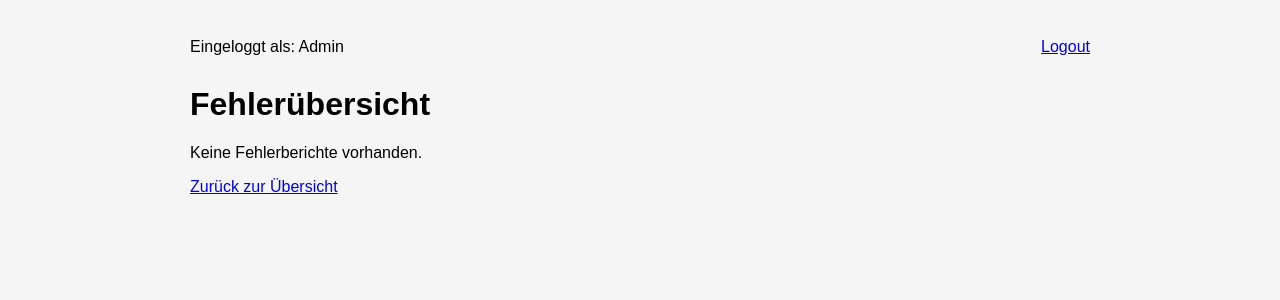
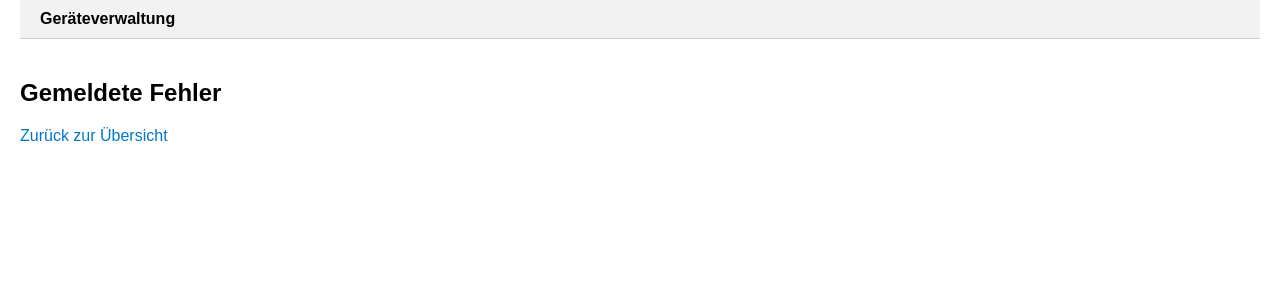
Before and after one commit to FlorBoy47/flask-qrcode, a Flask app: page /admin/fehler in a window 1280 px wide. Shown: the top 300 px of the page. Run offline with Flask 3, Linux system fonts and the light colour scheme; the visitor is signed in with stand-in values (Sample User, id 1).

Commit message:
update: neue Felder für Benutzer & Admin, Problem-Markierung

```diff
--- a/app.py
+++ b/app.py
@@ -2,24 +2,12 @@ from flask import Flask, render_template, request, redirect, url_for, flash, ses
 from flask_sqlalchemy import SQLAlchemy
 from models import db, Geraet, Notiz, AdminNotiz, Fehlerbericht
 from datetime import datetime
+import os
 
 app = Flask(__name__)
 app.config['SQLALCHEMY_DATABASE_URI'] = 'sqlite:///datenbank.db'
 app.secret_key = 'dein_geheimer_schluessel'
 db.init_app(app)
-
-import os
-
-if __name__ == '__main__':
-    with app.app_context():
-        db_path = os.path.join(app.instance_path, 'datenbank.db')
-        os.makedirs(app.instance_path, exist_ok=True)
-        if os.path.exists(db_path):
-            os.remove(db_path)
-        db.create_all()
-    app.run(debug=True)
-
-
 
 # Dummy-Login-Daten
 users = {
@@ -27,30 +15,25 @@ users = {
     "acaris": "acarispass"
 }
 
-# Login-Seite
 @app.route('/login', methods=['GET', 'POST'])
 def login():
     if request.method == 'POST':
         username = request.form.get('username')
         password = request.form.get('password')
-
         if username in users and users[username] == password:
             session['user'] = username
             flash("Erfolgreich eingeloggt!", "success")
             return redirect(url_for('index'))
         else:
             flash("Login fehlgeschlagen!", "error")
-
     return render_template('login.html')
 
-# Logout
 @app.route('/logout')
 def logout():
     session.pop('user', None)
     flash("Erfolgreich ausgeloggt!", "info")
     return redirect(url_for('login'))
 
-# Startseite: Geräteübersicht
 @app.route('/')
 def index():
     if 'user' not in session:
@@ -58,9 +41,8 @@ def index():
     geraete = Geraet.query.all()
     return render_template('index.html', geraete=geraete, user=session['user'])
 
-# Gerätedetails anzeigen
 @app.route('/geraet/<int:geraet_id>')
-def geraet_details(geraet_id):
+def geraet_detail(geraet_id):
     if 'user' not in session:
         return redirect(url_for('login'))
     geraet = Geraet.query.get_or_404(geraet_id)
@@ -69,19 +51,16 @@ def geraet_details(geraet_id):
     fehlerberichte = Fehlerbericht.query.filter_by(geraet_id=geraet.id).order_by(Fehlerbericht.erstellt_am.desc()).all()
     return render_template('geraet_detail.html', geraet=geraet, notizen=notizen, admin_notiz=admin_notiz, fehlerberichte=fehlerberichte, user=session['user'])
 
-# Fehler melden (Acaris)
 @app.route('/fehler-melden/<int:geraet_id>', methods=['GET', 'POST'])
 def fehler_melden(geraet_id):
     if 'user' not in session or session['user'] != 'acaris':
         return redirect(url_for('login'))
-
     geraet = Geraet.query.get_or_404(geraet_id)
     if request.method == 'POST':
         beschreibung = request.form.get('beschreibung')
         if not beschreibung:
             flash("Bitte eine Beschreibung eingeben.", "error")
             return redirect(request.url)
-
         neuer_fehler = Fehlerbericht(
             geraet_id=geraet.id,
             user="Acaris",
@@ -90,36 +69,33 @@ def fehler_melden(geraet_id):
         db.session.add(neuer_fehler)
         db.session.commit()
         flash("Fehler wurde gemeldet.", "success")
-        return redirect(url_for('geraet_details', geraet_id=geraet.id))
-
+        return redirect(url_for('geraet_detail', geraet_id=geraet.id))
     return render_template('fehler_melden.html', geraet=geraet)
 
-# Admin: Fehlerübersicht + Fehler erledigen
 @app.route('/admin/fehler', methods=['GET', 'POST'])
 def admin_fehler():
     if 'user' not in session or session['user'] != 'admin':
         return redirect(url_for('login'))
-
     fehlerliste = Fehlerbericht.query.order_by(Fehlerbericht.erstellt_am.desc()).all()
     if request.method == 'POST':
         fehler_id = request.form.get('fehler_id')
         kommentar = request.form.get('kommentar')
+        status = request.form.get('status')
         fehler = Fehlerbericht.query.get_or_404(fehler_id)
-        fehler.erledigt = True
+        fehler.status = status
         fehler.kommentar_admin = kommentar
-        fehler.erledigt_am = datetime.utcnow()
+        if status == "Erledigt":
+            fehler.erledigt = True
+            fehler.erledigt_am = datetime.utcnow()
         db.session.commit()
-        flash("Fehler als erledigt markiert.", "success")
+        flash("Fehlerstatus aktualisiert.", "success")
         return redirect(url_for('admin_fehler'))
-
     return render_template('admin_fehler.html', fehlerliste=fehlerliste)
 
-# Geräte erstellen (optional)
 @app.route('/geraet-erstellen', methods=['GET', 'POST'])
 def geraet_erstellen():
     if 'user' not in session or session['user'] != 'admin':
         return redirect(url_for('login'))
-
     if request.method == 'POST':
         name = request.form.get('name')
         beschreibung = request.form.get('beschreibung')
@@ -128,10 +104,9 @@ def geraet_erstellen():
             db.session.add(neues_geraet)
             db.session.commit()
             return redirect(url_for('index'))
-
     return render_template('geraet_erstellen.html')
 
 if __name__ == '__main__':
-   # with app.app_context():
-    #    db.create_all()
+    with app.app_context():
+        db.create_all()
     app.run(debug=True)
--- a/templates/admin_fehler.html
+++ b/templates/admin_fehler.html
@@ -1,80 +1,40 @@
-<!DOCTYPE html>
-<html lang="de">
-<head>
-  <meta charset="UTF-8">
-  <title>Fehlerübersicht (Admin)</title>
-  <style>
-    body {
-      font-family: Arial, sans-serif;
-      padding: 30px;
-      background-color: #f5f5f5;
-    }
-    .container {
-      max-width: 900px;
-      margin: auto;
-    }
-    .top-bar {
-      display: flex;
-      justify-content: space-between;
-      margin-bottom: 30px;
-    }
-    .fehlerbericht {
-      background-color: white;
-      padding: 15px;
-      margin-bottom: 20px;
-      border-radius: 8px;
-      box-shadow: 0 0 5px gray;
-    }
-    textarea {
-      width: 100%;
-      height: 80px;
-    }
-    button {
-      padding: 10px;
-      background-color: #4CAF50;
-      color: white;
-      border: none;
-      border-radius: 5px;
-    }
-    .erledigt {
-      background-color: #e0ffe0;
-    }
-  </style>
-</head>
-<body>
-<div class="container">
-  <div class="top-bar">
-    <div>Eingeloggt als: Admin</div>
-    <div><a href="{{ url_for('logout') }}">Logout</a></div>
-  </div>
+{% extends 'layout.html' %}
 
-  <h1>Fehlerübersicht</h1>
+{% block content %}
+<h2>Gemeldete Fehler</h2>
 
 {% for fehler in fehlerliste %}
-  <div class="fehlerbericht {% if fehler.erledigt %}erledigt{% endif %}">
+<div class="card">
   <p><strong>Gerät:</strong> {{ fehler.geraet.name }}</p>
-    <p><strong>Gemeldet von:</strong> {{ fehler.user }}</p>
+  <p><strong>Von:</strong> {{ fehler.user }}</p>
   <p><strong>Am:</strong> {{ fehler.erstellt_am.strftime('%d.%m.%Y %H:%M') }}</p>
   <p><strong>Beschreibung:</strong> {{ fehler.beschreibung }}</p>
+  <p><strong>Status:</strong> {{ fehler.status }}</p>
 
-    {% if fehler.erledigt %}
-    <p><strong>Status:</strong> Erledigt</p>
-    <p><strong>Kommentar:</strong> {{ fehler.kommentar_admin }}</p>
+  {% if fehler.erledigt_am %}
   <p><strong>Erledigt am:</strong> {{ fehler.erledigt_am.strftime('%d.%m.%Y %H:%M') }}</p>
-    {% else %}
-    <form method="POST">
+  {% endif %}
+
+  {% if fehler.kommentar_admin %}
+  <p><strong>Admin-Kommentar:</strong> {{ fehler.kommentar_admin }}</p>
+  {% endif %}
+
+  <form method="POST" action="{{ url_for('admin_fehler') }}">
     <input type="hidden" name="fehler_id" value="{{ fehler.id }}">
+    <label for="status">Status ändern:</label>
+    <select name="status" required>
+      <option value="Offen" {% if fehler.status == 'Offen' %}selected{% endif %}>Offen</option>
+      <option value="In Bearbeitung" {% if fehler.status == 'In Bearbeitung' %}selected{% endif %}>In Bearbeitung</option>
+      <option value="Erledigt" {% if fehler.status == 'Erledigt' %}selected{% endif %}>Erledigt</option>
+    </select>
+    <br>
     <label for="kommentar">Kommentar:</label><br>
-      <textarea name="kommentar" required></textarea><br><br>
-      <button type="submit">Als erledigt markieren</button>
+    <textarea name="kommentar" rows="3" cols="40" required></textarea><br>
+    <button type="submit">Status speichern</button>
   </form>
-    {% endif %}
+  <hr>
 </div>
-  {% else %}
-  <p>Keine Fehlerberichte vorhanden.</p>
 {% endfor %}
 
 <a href="{{ url_for('index') }}">Zurück zur Übersicht</a>
-</div>
-</body>
-</html>
+{% endblock %}
```
Also changed, not shown: models.py (+3 -4 lines), instance/datenbank.db. Lines whose indentation alone changed are shown as unchanged.
